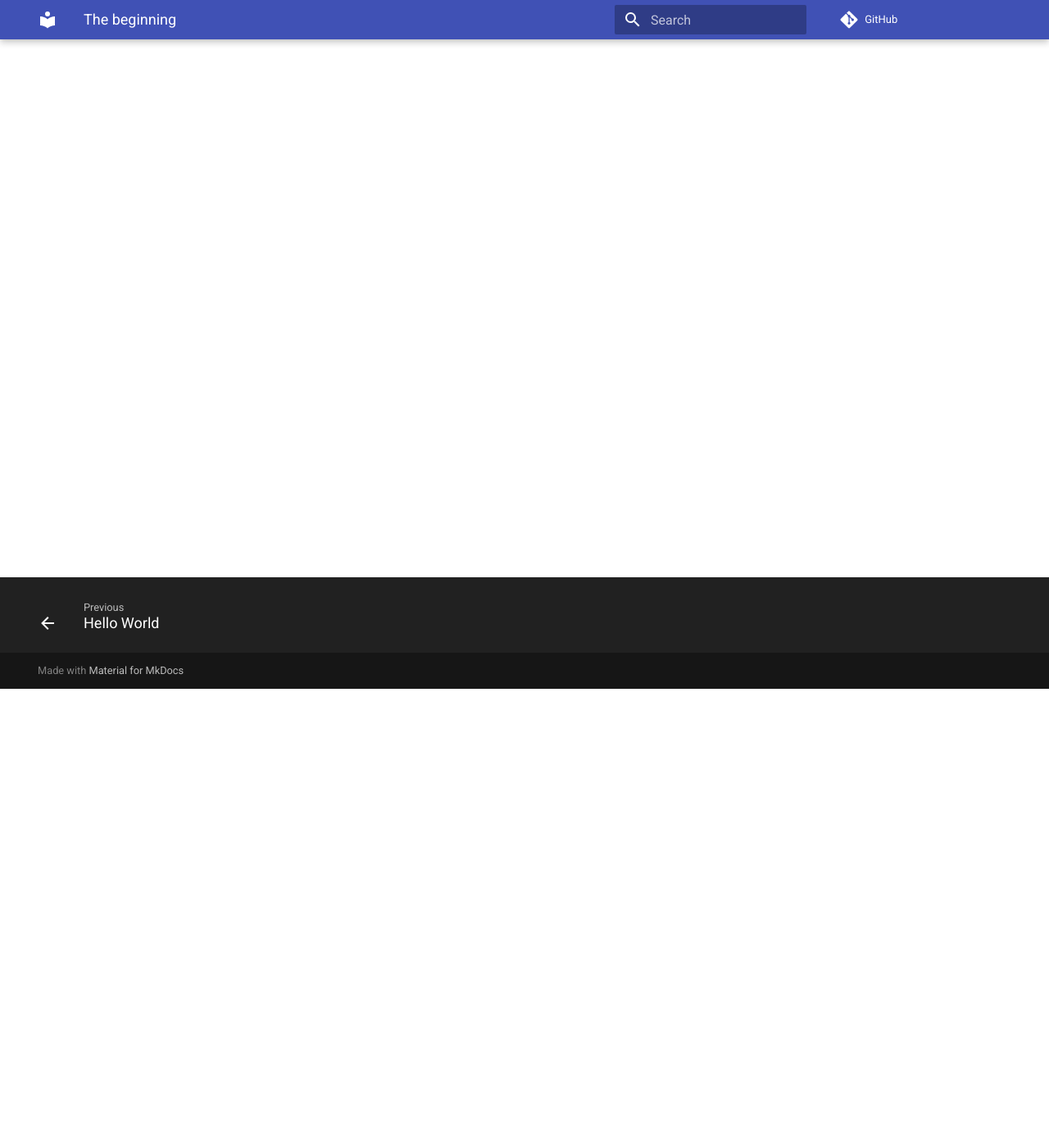
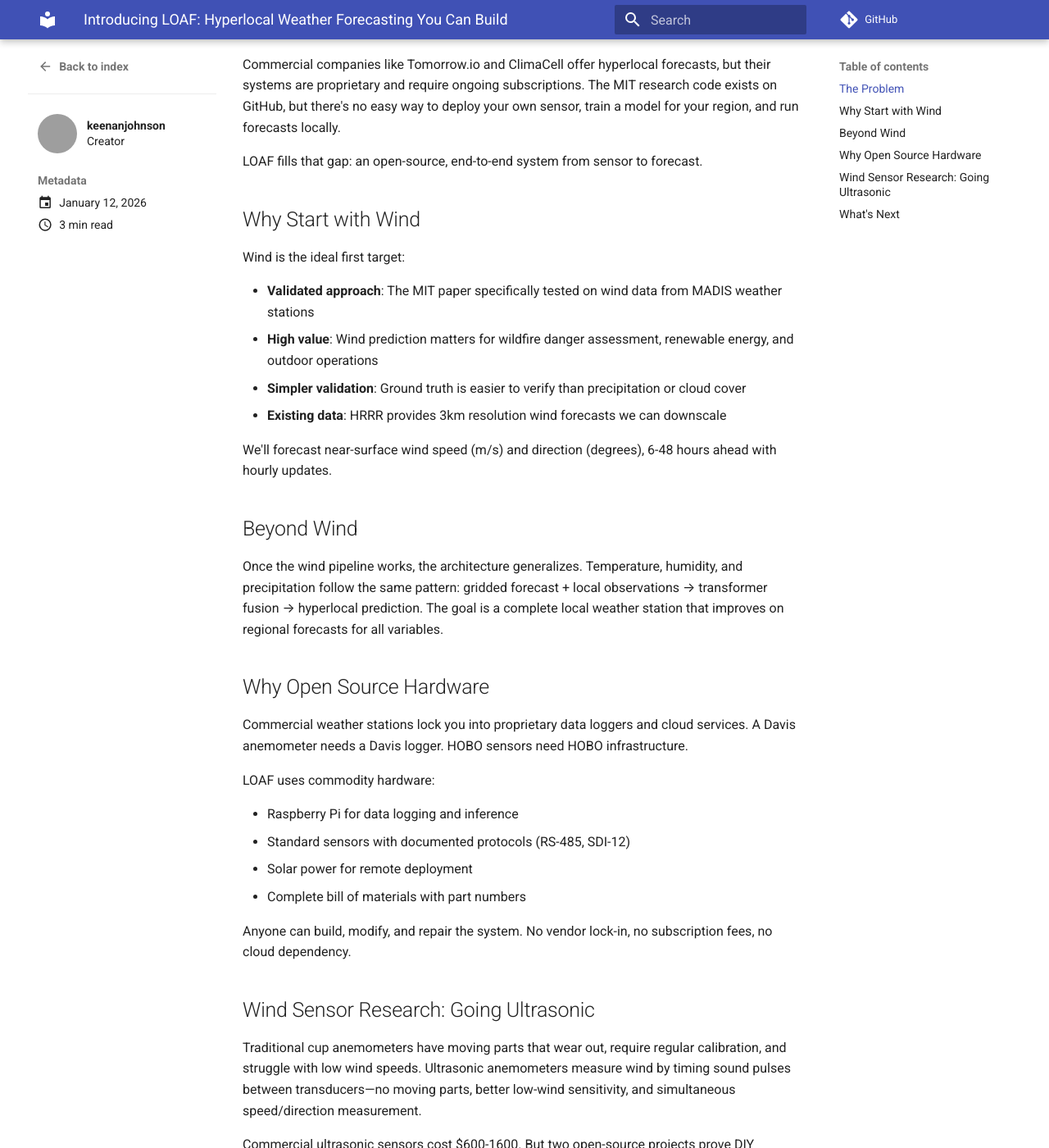
Before and after one commit to PandoroML/LOAF, an MkDocs documentation site: the page built from docs/dev-log/posts/2026-01-12-project-start.md, in a window 1280 px wide and 1400 px high, scrolled down 560 px. Shown: the whole window at 82% size. Built offline with MkDocs 1.6.1 and Material for MkDocs 9.7.7, drawn with Linux system fonts in a browser that asks for light colours; comment, search, counter and statistics services are not loaded; some of the changed text lies outside the part shown; grey boxes are pictures that could not be loaded.

Commit message:
Add 1-12 dev log

```diff
--- a/docs/dev-log/posts/2026-01-12-project-start.md
+++ b/docs/dev-log/posts/2026-01-12-project-start.md
@@ -4,4 +4,67 @@
   - keenanjohnson
 ---
 
-# The beginning
+# Introducing LOAF: Hyperlocal Weather Forecasting You Can Build
+
+LOAF (Local Observations and Atmospheric Forecasting) aims to bring hyperlocal weather prediction to anyone with a Raspberry Pi and some sensors. Today I'm sharing why this project exists and where it's headed.
+
+<!-- more -->
+
+## The Problem
+
+Weather forecasts work on grids. NOAA's HRRR model runs at 3km resolution. That's fine for knowing if Seattle will get rain, but useless for predicting wind conditions at a specific field site, a backyard wind turbine, or a wildfire evacuation route.
+
+Research from MIT's Earth Intelligence Lab ([Yang et al., 2024](https://arxiv.org/abs/2410.12938)) demonstrated that combining gridded forecasts with sparse local station observations through a multi-modal transformer architecture can reduce prediction error by up to 80% compared to gridded data alone. Their approach fuses regional forecast models (HRRR, ERA5) with local weather station data to generate genuinely local predictions.
+
+Commercial companies like Tomorrow.io and ClimaCell offer hyperlocal forecasts, but their systems are proprietary and require ongoing subscriptions. The MIT research code exists on GitHub, but there's no easy way to deploy your own sensor, train a model for your region, and run forecasts locally.
+
+LOAF fills that gap: an open-source, end-to-end system from sensor to forecast.
+
+## Why Start with Wind
+
+Wind is the ideal first target:
+
+- **Validated approach**: The MIT paper specifically tested on wind data from MADIS weather stations
+- **High value**: Wind prediction matters for wildfire danger assessment, renewable energy, and outdoor operations
+- **Simpler validation**: Ground truth is easier to verify than precipitation or cloud cover
+- **Existing data**: HRRR provides 3km resolution wind forecasts we can downscale
+
+We'll forecast near-surface wind speed (m/s) and direction (degrees), 6-48 hours ahead with hourly updates.
+
+## Beyond Wind
+
+Once the wind pipeline works, the architecture generalizes. Temperature, humidity, and precipitation follow the same pattern: gridded forecast + local observations → transformer fusion → hyperlocal prediction. The goal is a complete local weather station that improves on regional forecasts for all variables.
+
+## Why Open Source Hardware
+
+Commercial weather stations lock you into proprietary data loggers and cloud services. A Davis anemometer needs a Davis logger. HOBO sensors need HOBO infrastructure.
+
+LOAF uses commodity hardware:
+
+- Raspberry Pi for data logging and inference
+- Standard sensors with documented protocols (RS-485, SDI-12)
+- Solar power for remote deployment
+- Complete bill of materials with part numbers
+
+Anyone can build, modify, and repair the system. No vendor lock-in, no subscription fees, no cloud dependency.
+
+## Wind Sensor Research: Going Ultrasonic
+
+Traditional cup anemometers have moving parts that wear out, require regular calibration, and struggle with low wind speeds. Ultrasonic anemometers measure wind by timing sound pulses between transducers—no moving parts, better low-wind sensitivity, and simultaneous speed/direction measurement.
+
+Commercial ultrasonic sensors cost $600-1600. But two open-source projects prove DIY ultrasonic anemometers are viable:
+
+**[QingStation](https://github.com/majianjia/QingStation)** by Jianjia Ma is a compact weather station designed for autonomous maritime drones. It integrates a 2×2 ultrasonic transducer array (40kHz/200kHz) with reflection-based measurement on a 48mm circular PCB drawing ~20mA. The design proves ultrasonic wind measurement works in a small, low-power package.
+
+**[DL1GLH's Ultrasonic Anemometer](https://www.dl1glh.de/ultrasonic-anemometer.html)** is a decade-long project achieving ±0.3 m/s accuracy (±2% RMS) for speed and ±2° for direction. The second prototype uses pulse compression, Kalman filtering, and sound reflection to handle turbulence. Eight billion measurements logged during field testing showed 0.9998 correlation against reference instruments.
+
+These projects demonstrate that with careful signal processing, a 3D-printed housing and ~$50 in ultrasonic transducers can match commercial sensor accuracy.
+
+## What's Next
+
+1. **Hardware assembly**: Raspberry Pi + ultrasonic anemometer prototype
+2. **Data pipeline**: Automated HRRR download, MADIS station integration
+3. **Model training**: Adapt MIT's transformer architecture for Seattle area
+4. **Edge deployment**: Run inference on the Pi itself
+
+First sensor goes up this month. Updates to follow.
```
